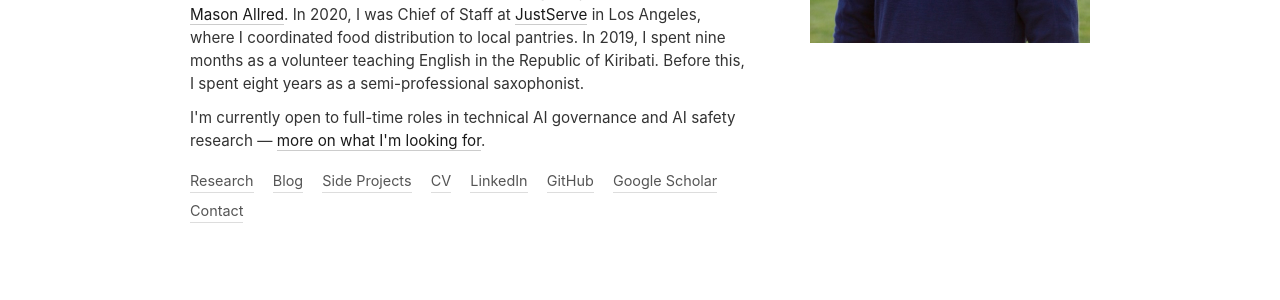
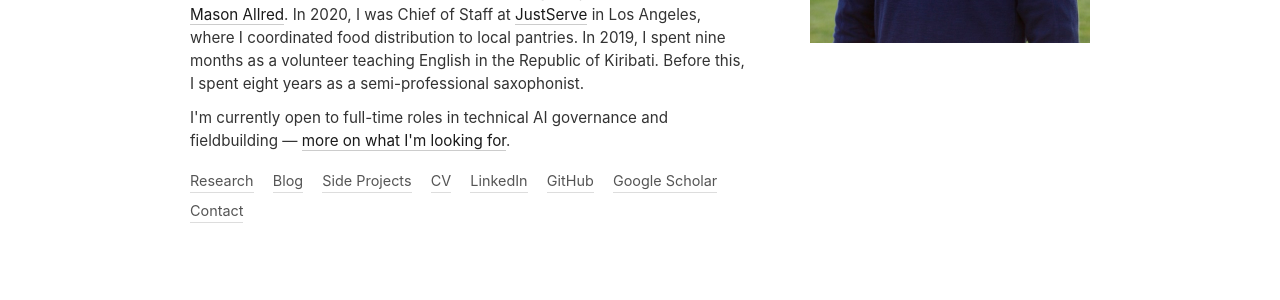
Before and after one commit to EmilioBarkett/emiliobarkett.github.io, a Jekyll site: the page built from index.html, in a window 1280 px wide and 900 px high, scrolled down 430 px. Shown: the part 152-452 px from the top of the window. Built offline with Jekyll 4.4.1, drawn with Linux system fonts in a browser that asks for light colours.

Commit message:
Update open-to-work line: AI safety research -> fieldbuilding

```diff
--- a/index.html
+++ b/index.html
@@ -11,7 +11,7 @@ description: "Emilio Barkett is an AI safety researcher and fieldbuilder working
         <p>I am building <a href="https://sirafellowship.org/" target="_blank" rel="noopener">SIRA</a> (Societal Impacts Research on AI), a research fellowship to give social scientists a structured path into AI safety, and the <a href="https://utahaisafety.org/" target="_blank" rel="noopener">Utah AI Safety Hub</a>, a community for people across Utah who want to learn about and work on AI safety. I am also a Research Mentor at <a href="https://sparai.org/" target="_blank" rel="noopener">SPAR</a> and a course facilitator with <a href="https://bluedot.org/" target="_blank" rel="noopener">BlueDot Impact</a>. Previously, I was a Research Manager and Fellowship Facilitator with the <a href="https://www.cualignment.org/" target="_blank" rel="noopener">Columbia AI Alignment Club (CAIAC)</a>.</p>
         <p>In 2026, I graduated from Columbia University with a Master’s in Media Studies and Sociology. I was fortunate to be advised by <a href="https://sociology.columbia.edu/content/diane-vaughan" target="_blank" rel="noopener">Diane Vaughan</a>, <a href="https://jchu1225.github.io/" target="_blank" rel="noopener">James Chu</a>, and <a href="https://www.davidmarkowitz.org/" target="_blank" rel="noopener">David M. Markowitz</a>. In 2025, I was a Summer Research Intern in the <a href="https://business.columbia.edu/faculty/divisions/management/phd" target="_blank" rel="noopener">Management Division</a> at <a href="https://business.columbia.edu/" target="_blank" rel="noopener">Columbia Business School</a> with <a href="https://business.columbia.edu/faculty/people/alan-zhang" target="_blank" rel="noopener">Alan Zhang</a>.</p>
         <p>In 2024, I graduated from Brigham Young University-Hawaii with a Bachelor’s in Communication and Political Science, where I got my start in research with <a href="https://about.byuh.edu/directory/mason-allred" target="_blank" rel="noopener">Mason Allred</a>. In 2020, I was Chief of Staff at <a href="https://www.justserve.org/" target="_blank" rel="noopener">JustServe</a> in Los Angeles, where I coordinated food distribution to local pantries. In 2019, I spent nine months as a volunteer teaching English in the Republic of Kiribati. Before this, I spent eight years as a semi-professional saxophonist.</p>
-        <p>I'm currently open to full-time roles in technical AI governance and AI safety research — <a href="/opportunities.html">more on what I'm looking for</a>.</p>
+        <p>I'm currently open to full-time roles in technical AI governance and fieldbuilding — <a href="/opportunities.html">more on what I'm looking for</a>.</p>
       <nav class="links">
           <a href="#research">Research</a>
           <a href="/blog.html">Blog</a>
```
